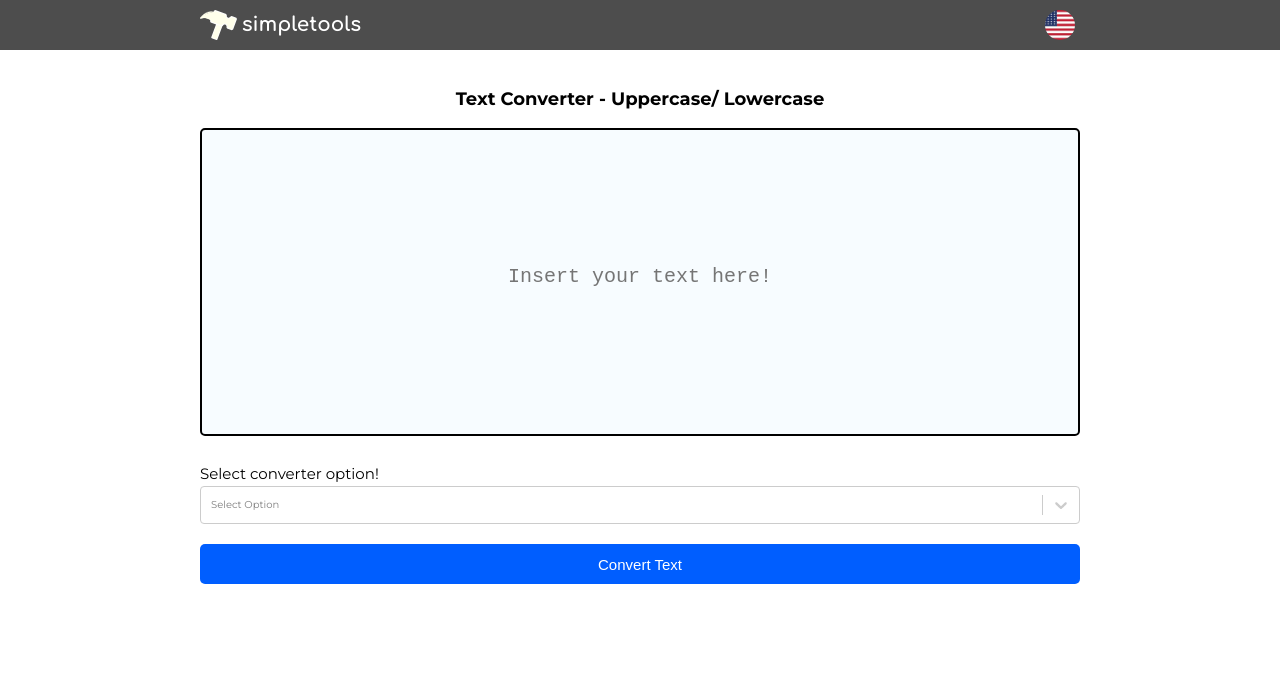
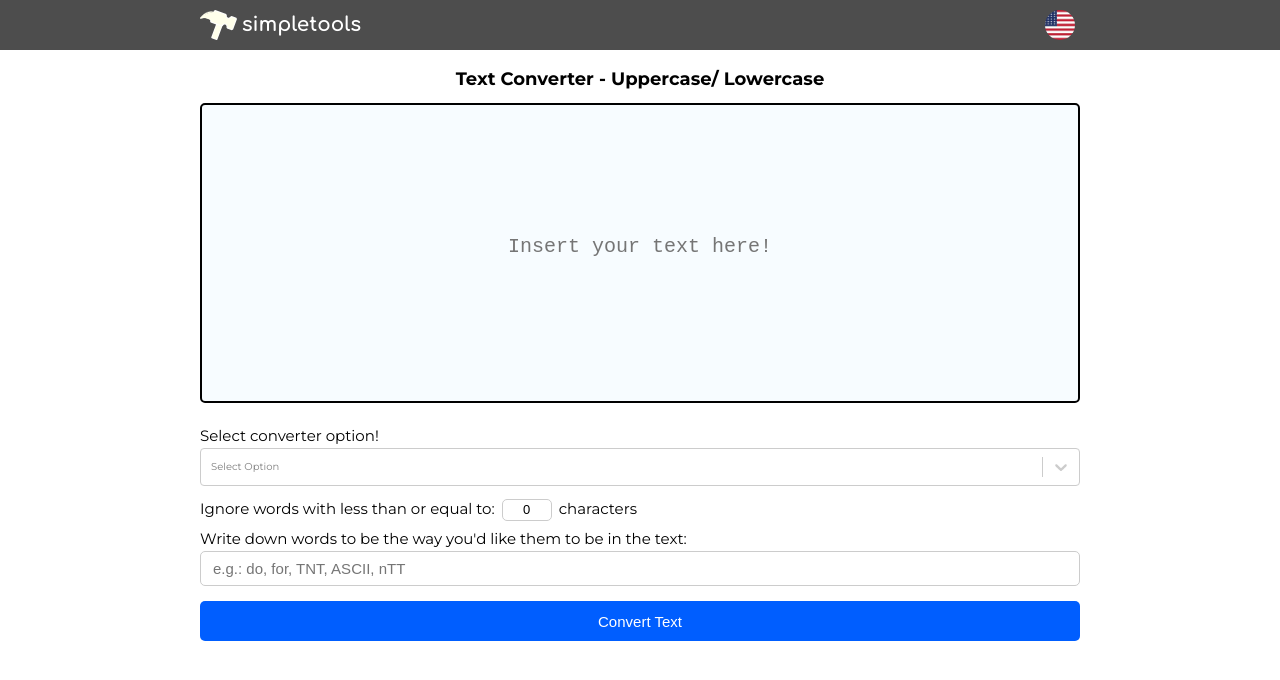
Before and after one commit to diegonf/Project__Personal__Text-Converter, a React (Create React App) app: page / in a window 1280 px wide. Shown: the top 680 px of the page. Built offline with nearby package versions, Linux system fonts and the light colour scheme.

Commit message:
finalizado funcionalidade do text converter e finalizado estilização

```diff
--- a/src/assets/db/language.json
+++ b/src/assets/db/language.json
@@ -16,6 +16,10 @@
           {"value": "firstletter-sentence", "label": "First letter of each sentence. Uppercase."},
           {"value": "alllower", "label": "all letters in lowercase"}
         ],
+        "numbercharignore": "Ignore words with less than or equal to:",
+        "numbercharignore2": "characters",
+        "specificcharignore": "Write down words to be the way you'd like them to be in the text:",
+        "specificcharplaceholder": "e.g.: do, for, TNT, ASCII, nTT",
         "textbutton": "Convert Text"
       }
     },
@@ -32,9 +36,13 @@
         "options": [
           {"value": "allup", "label": "TODAS AS LETRAS MAIÚSCULAS"},
           {"value": "firstletter-word", "label": "Primeira Letra Maiúscula"},
-          {"value": "firstletter-sentence", "label": "Primeira Letra De Cada Frase. Maiúscula."},
+          {"value": "firstletter-sentence", "label": "Primeira letra de cada frase. Maiúscula."},
           {"value": "alllower", "label": "todas as letras minúsculas"}
         ],
+        "numbercharignore": "Ignorar palavras com tamanho menor ou igual a:",
+        "numbercharignore2": "caracteres",
+        "specificcharignore": "Escreva abaixo palavras que você queira que seja de uma forma específica no texto:",
+        "specificcharplaceholder": "Ex: de, toda, para, TNT, ASCII, nTT",
         "textbutton": "Converter Texto"
       }
     }
--- a/src/assets/styles/variables.scss
+++ b/src/assets/styles/variables.scss
@@ -1,10 +1,11 @@
 $hpadding-mobile: 2rem;
 $hpadding-desktop-sm: 10rem;
 $hpadding-desktop-md: 20rem;
-$vpadding-section-mobile: 2rem;
-$vpadding-section-sm: 4rem;
-$vpadding-section-md: 4rem;
-$btw-elements: 2rem;
+$vpadding-section-mobile: 1rem;
+$vpadding-section-sm: 2rem;
+$vpadding-section-md: 2rem;
+$btw-elements: 1.5rem;
+$font-size: 1.5rem;
 
 // breakpoints
 $mobile: 768px;
--- a/src/components/TxtConverter/TxtConverter.module.scss
+++ b/src/components/TxtConverter/TxtConverter.module.scss
@@ -21,16 +21,78 @@
       outline: none;
       resize: none;
       width: 100%;
+
+      @media (max-width: $mobile) {
+        height: 20rem;
+        &::placeholder { line-height: 19rem; }
+      }
+      @media (min-width: $mobile) and (max-width: $desktop_sm) {
+        height: 25rem;
+        &::placeholder { line-height: 24rem; }
+      }
+      @media (min-width: $desktop_sm) {
+        height: 30rem;
+        &::placeholder { line-height: 28rem; }
+      }
       &::placeholder {
-        font-size: 2rem;
-        line-height: 29rem;
-        text-align: center;
+      font-size: 2rem;
+      text-align: center;
       }
     }
     .converter__selectlabel{
       display: block;
       margin-bottom: 0.5rem;
-      font-size: 1.5rem;
+      font-size: $font-size;
+    }
+    .converter__numberlabel {
+      display: inline-block;
+      font-size: $font-size;
+      margin-top: $btw-elements;
+      margin-right: 0.7rem;
+    }
+    .converter__numberinput {
+      border: 0.3px solid rgb(204, 204, 204);
+      border-radius: 5px;
+      font-size: 1.3rem;
+      height: 2.2rem;
+      margin-right: 0.7rem;
+      text-align: center;
+      width: 5rem;
+
+      &:focus{
+        outline: 2px solid rgb(98, 116, 255);
+      }
+      &::-webkit-outer-spin-button {
+        -webkit-appearance: none;
+        margin: 0;
+      }
+      &::-webkit-inner-spin-button {
+        -webkit-appearance: none;
+        margin: 0;
+      }
+    }
+    .converter__numberlabelp {
+      display: inline-block;
+      font-size: $font-size;
+      margin-bottom: $btw-elements;
+    }
+    .converter__wordslabel {
+      display: block;
+      margin-bottom: 0.5rem;
+      font-size: $font-size;
+    }
+    .converter__wordsinput {
+      border: 0.3px solid rgb(204, 204, 204);
+      border-radius: 5px;
+      font-size: $font-size;
+      height: 3.5rem;
+      width: 100%;
+      &:focus{
+        outline: 2px solid rgb(98, 116, 255);
+      }
+      &::placeholder{
+        padding-left: 1rem;
+      }
     }
     .converter__submit {
       background: rgb(0, 94, 255);
--- a/src/components/TxtConverter/TxtConverter.tsx
+++ b/src/components/TxtConverter/TxtConverter.tsx
@@ -2,6 +2,7 @@ import styles from './TxtConverter.module.scss';
 import Select, { SingleValue } from 'react-select';
 import { useSelectedLanguage } from 'assets/state/hooks/useSelectedLanguage';
 import { useState } from 'react';
+import { firstLetterSentenceToUpperCase, firstLetterWordToUpperCase, keepWordsByUser } from './txtConverterFunctions';
 
 const TxtConverter = () => {
   //language
@@ -9,57 +10,33 @@ const TxtConverter = () => {
   const options = texts.options;
 
   const [textInput, setTextInput] = useState('');
+  let textInputLower = textInput.toLowerCase();
   const [selectedOption, setSelectedOption] = useState('');
+  const [numCharIgnore, setNumCharIgnore] = useState(0);
+  const [wordsToKeep, setWordsToKeep] = useState('');
 
-  const handleSelectedOption = (opt: SingleValue<{
-    value: string;
-    label: string;
-  }>) => {
+  const handleSelectedOption = (opt: SingleValue<{value: string; label: string;}>) => {
     if(opt) setSelectedOption(opt.value);
-  };
-
-  const allTextToLowerCase = () => {
-    setTextInput(textInput.toLowerCase());
-  };
-  const allTextToUpperCase = () => {
-    setTextInput(textInput.toUpperCase());
-  };
-  const firstLetterWordToUpperCase = () => {
-    const words = textInput.split(' ');
-    const wordsConverted = words.map(word => {
-      return word.charAt(0).toUpperCase() + word.slice(1).toLowerCase();
-    });
-    setTextInput(wordsConverted.join(' '));
-  };
-  const firstLetterSentenceToUpperCase = () => {
-    const sentences = textInput.split('.');
-    const sentencesConverted = sentences.map(sentence => {
-      for (let index = 0; index < sentence.length; index++) {
-        if (sentence.charAt(index) != ' ') {
-          return sentence.slice(0, index) + sentence.charAt(index).toUpperCase() + sentence.slice(index + 1).toLowerCase();
-        }
-      }
-    });
-    setTextInput(sentencesConverted.join('.'));
   };
 
   const convertText = (event: React.MouseEvent<HTMLButtonElement, MouseEvent>) => {
     event.preventDefault();
+    textInputLower = textInput.toLowerCase();
 
-    switch (selectedOption) {
-    case 'alllower':
-      allTextToLowerCase();
-      break;
-    case 'allup':
-      allTextToUpperCase();
-      break;
-    case 'firstletter-word':
-      firstLetterWordToUpperCase();
-      break;
-    case 'firstletter-sentence':
-      firstLetterSentenceToUpperCase();
-      break;
-    default:
+    if (selectedOption == 'alllower') {
+      setTextInput(textInput.toLowerCase());
+    }
+    if (selectedOption == 'allup') {
+      setTextInput(textInput.toUpperCase());
+    }
+    if (selectedOption == 'firstletter-word') {
+      const textFirstLetterWordUpdated = firstLetterWordToUpperCase(textInputLower, numCharIgnore);
+      const textFirstLetterSentenceUpdated = firstLetterSentenceToUpperCase(textFirstLetterWordUpdated);
+      setTextInput(keepWordsByUser(textFirstLetterSentenceUpdated, wordsToKeep));
+    }
+    if (selectedOption == 'firstletter-sentence') {
+      const textFirstLetterSentenceUpdated = firstLetterSentenceToUpperCase(textInputLower);
+      setTextInput(keepWordsByUser(textFirstLetterSentenceUpdated, wordsToKeep));
     }
   };
 
@@ -79,11 +56,36 @@ const TxtConverter = () => {
         ></textarea>
         <label htmlFor='selectconverter' className={styles.converter__selectlabel}>{texts.selecttitle}</label>
         <Select
+          className={styles.converter__selectinput}
+          id='selectconverter'
           placeholder="Select Option"
           value={options.find(obj => obj.value === selectedOption)}
           options={options}
           onChange={handleSelectedOption}
         />
+
+        <label htmlFor="numchar" className={styles.converter__numberlabel}>{texts.numbercharignore}</label>
+        <input
+          type="number"
+          name='numchar'
+          id='numchar'
+          value={numCharIgnore}
+          onChange={(event) => setNumCharIgnore(parseInt(event.target.value))}
+          className={styles.converter__numberinput}
+        />
+        <p className={styles.converter__numberlabelp}>{texts.numbercharignore2}</p>
+
+        <label htmlFor="specificchar" className={styles.converter__wordslabel}>{texts.specificcharignore}</label>
+        <input
+          type="text"
+          name='specificchar'
+          id='specificchar'
+          placeholder={texts.specificcharplaceholder}
+          value={wordsToKeep}
+          onChange={(event) => setWordsToKeep(event.target.value)}
+          className={styles.converter__wordsinput}
+        />
+
         <button
           type="submit"
           className={styles.converter__submit}
--- /dev/null
+++ b/src/components/TxtConverter/txtConverterFunctions.ts
@@ -0,0 +1,40 @@
+export const firstLetterWordToUpperCase = (text: string, numCharIgnore: number) => {
+  const words = text.split(/([^A-Za-zÀ-ȕ0-9]+)/);
+
+  const wordsConverted = words.map(word => {
+    if (word.length <= numCharIgnore) return word; //apply filter by number of chars chosen by user
+    if (word.length === 1) return word.charAt(0).toUpperCase(); //Uppercase any 1 word letter
+
+    return word.charAt(0).toUpperCase() + word.slice(1); //Uppercase first letter of any word with 2 or more letters
+  });
+  return wordsConverted.join('');
+};
+
+export const firstLetterSentenceToUpperCase = (text: string) => {
+  const sentences = text.split(/([^A-Za-zÀ-ȕ0-9 ,#%'"-+*/&$@<>ªº°\\]+)/);
+  const sentencesConverted = sentences.map(sentence => {
+    for (let index = 0; index < sentence.length; index++) {
+      if (sentence.length === 1) {
+        return sentence.charAt(0).toUpperCase();
+      }
+      if (sentence.charAt(index) != ' ') {
+        return sentence.slice(0, index) + sentence.charAt(index).toUpperCase() + sentence.slice(index + 1);
+      }
+    }
+  });
+  return sentencesConverted.join('');
+};
+
+export const keepWordsByUser = (text: string, wordsToKeep: string) => {
+  const wordsToBeKept = wordsToKeep.split(/[^A-Za-zÀ-ȕ0-9]+/);
+  const words = text.split(/([^A-Za-zÀ-ȕ0-9]+)/);
+
+  const wordsReplaced = words.map(word => {
+    const wordFound = wordsToBeKept.find(wordToBeKept => {
+      return wordToBeKept.toLowerCase() === word.toLowerCase();
+    });
+    if (wordFound) return wordFound;
+    return word;
+  });
+  return wordsReplaced.join('');
+};
```
